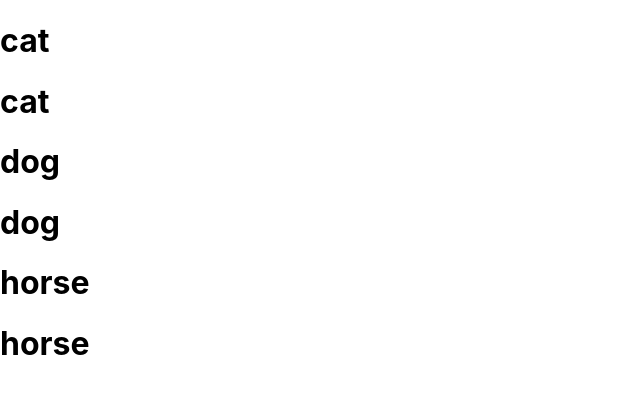
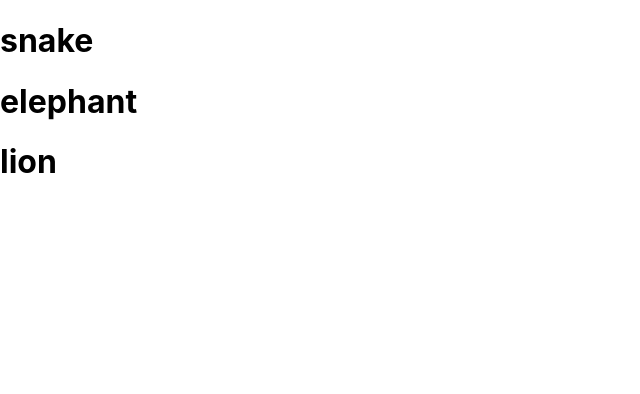
Before and after one commit to kkinter/react, a React (Create React App) app: page /footer in a window 1280 px wide. Shown: the top 394 px of the page, without its empty margins (0-640 px from the left). Built offline with nearby package versions, Linux system fonts and the light colour scheme.

Commit message:
React context

```diff
--- a/src/components/footer.js
+++ b/src/components/footer.js
@@ -1,4 +1,5 @@
 import React, { Component } from "react";
+import { CtxConsumer } from '../index';
 
 class Footer extends Component{
 
@@ -29,19 +30,22 @@ class Footer extends Component{
   }
 
   render() {
-    const animals = ['cat', 'dog', 'horse']
+    // const animals = ['cat', 'dog', 'horse']
 
     return (
-     <div>
-      { animals.map( animal => {
+     <CtxConsumer>
+      {(context) => (
+        <div>
+        { context.animals.map( animal => {
           return (
           <div key={animal}>
-            <h1>{animal}</h1>
             <h1>{animal}</h1>
           </div>
           );
       }) }
-     </div>
+      </div>
+      )}
+     </CtxConsumer>
     )
   }
 }
--- a/src/index.js
+++ b/src/index.js
@@ -1,6 +1,5 @@
 import React from 'react';
 import { createRoot } from 'react-dom/client';
-import ReactDOM from 'react-dom/client';
 import './index.css';
 import App from './App';
 import Header from './components/header';
@@ -10,6 +9,11 @@ import reportWebVitals from './reportWebVitals';
 import { createBrowserRouter, RouterProvider } from "react-router-dom";
 // import { CookiesProvider } from 'react-cookie';
 
+
+const context = React.createContext();
+export const CtxConsumer = context.Consumer;
+
+const animals = ['snake', 'elephant', 'lion']
 
 const router = createBrowserRouter([
   {
@@ -30,7 +34,9 @@ const container = document.getElementById('root');
 const root = createRoot(container);
 root.render(
     <React.StrictMode>
+      <context.Provider value={{animals : animals}}>
         <RouterProvider router={router} />
+      </context.Provider>
     </React.StrictMode>
 );
 
```
